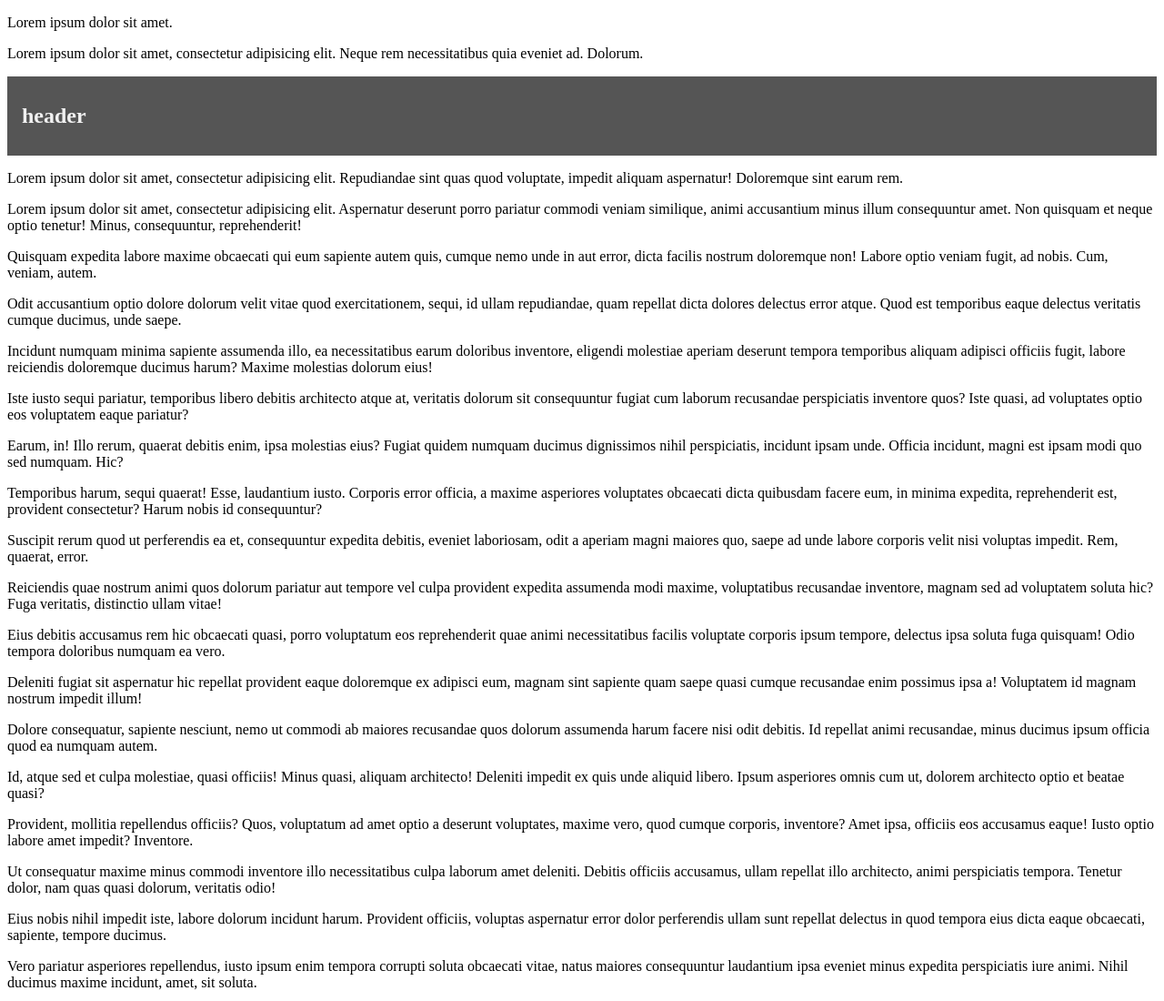
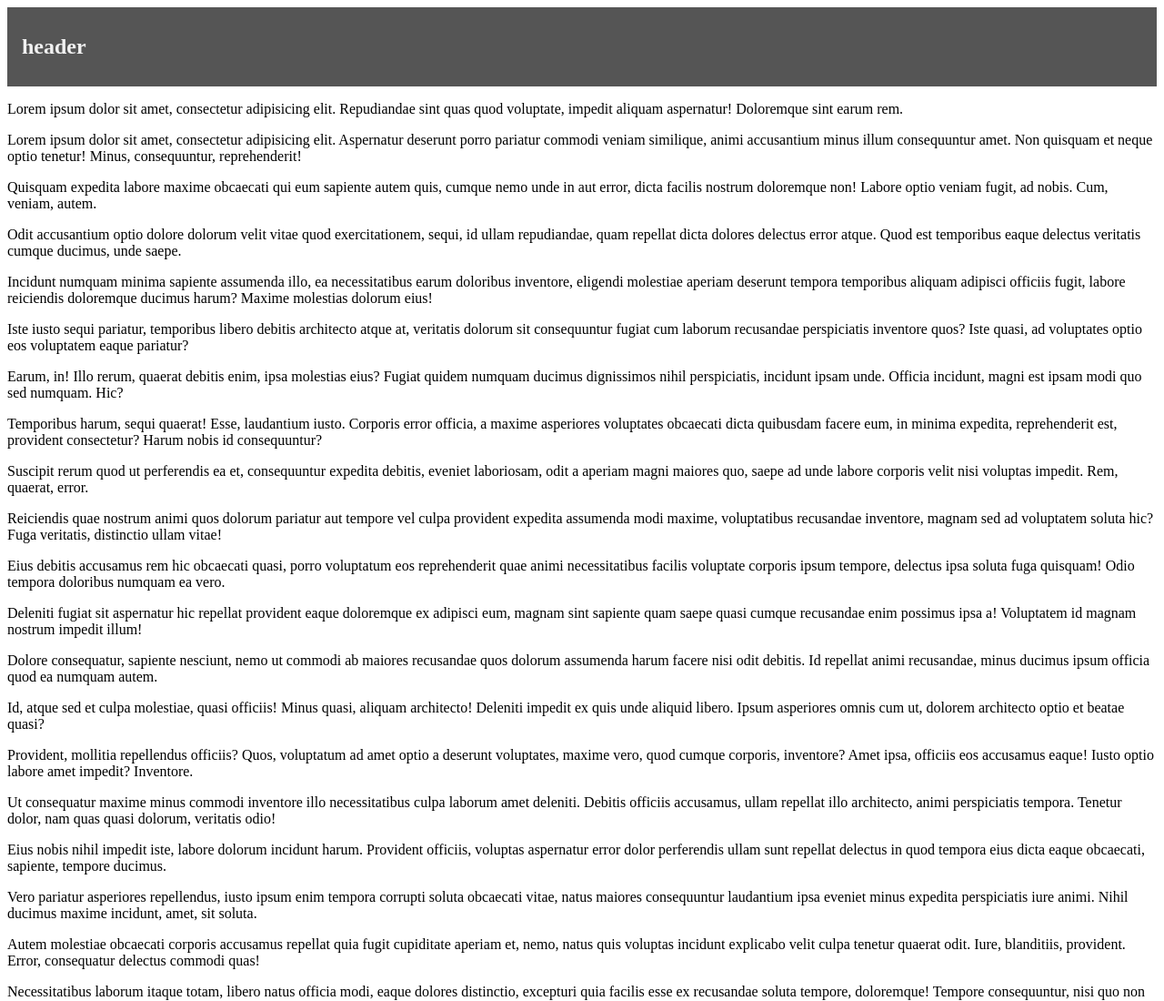
Before and after one commit to lamcule/project, a plain HTML site: page index.html in a window 1280 px wide. Shown: the top 1100 px of the page at 91% size. Drawn offline with Linux system fonts and the light colour scheme.

Commit message:
edit text

```diff
--- a/index.html
+++ b/index.html
@@ -6,10 +6,7 @@
 	<link rel="stylesheet" href="style.css">
 </head>
 <body>
-	<section>
-		<p>Lorem ipsum dolor sit amet.</p>
-		<p>Lorem ipsum dolor sit amet, consectetur adipisicing elit. Neque rem necessitatibus quia eveniet ad. Dolorum.</p>
-	</section>
+
 	<header id="head">
 		<h2>header</h2>
 	</header>
```
